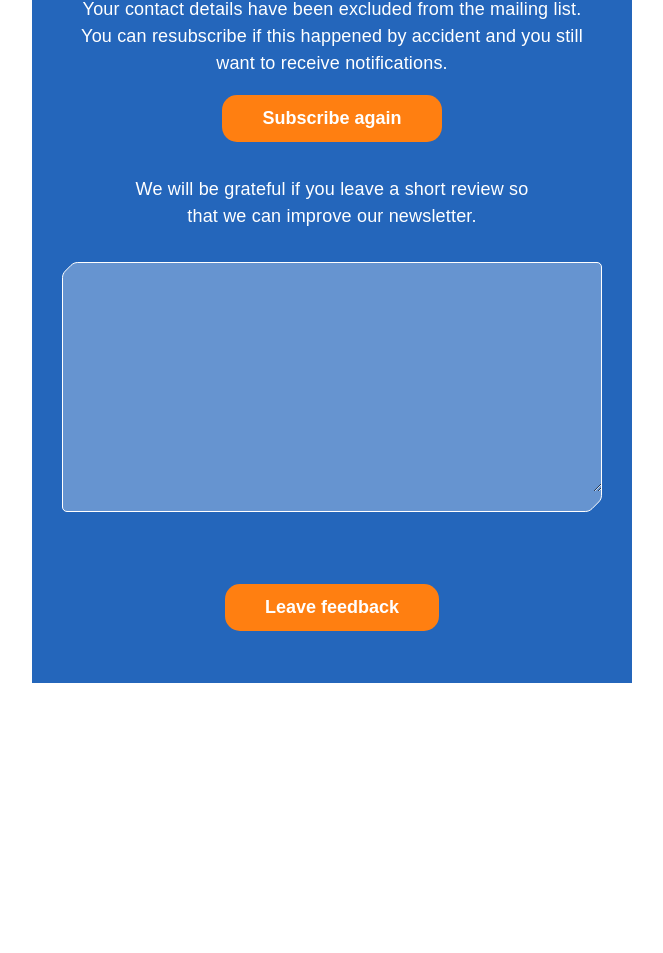
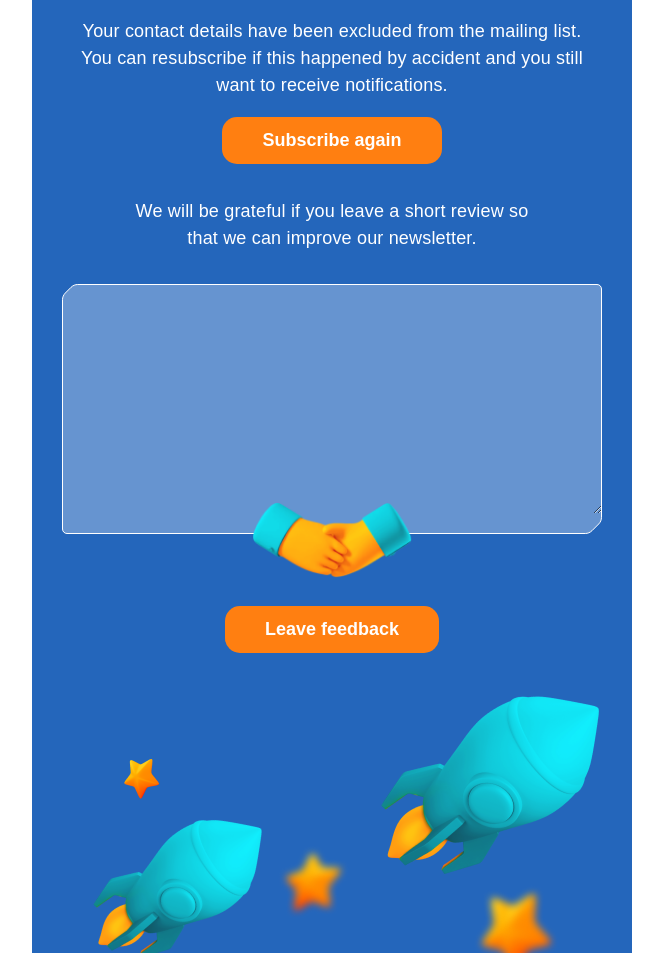
Before and after one commit to artemka81/Pharmbills-unsubscribe, a plain HTML site: page index.html in a window 1280 px wide. Shown: the part 121-1074 px from the top of the page, without its empty margins (308-971 px from the left). Before the commit the page ends 804 px from the top, so only its background shows below. Drawn offline with Linux system fonts and the light colour scheme; the site is published under a folder, as on GitHub Pages, so addresses that start at the root find nothing.

Commit message:
Added img

```diff
--- a/index.html
+++ b/index.html
@@ -12,7 +12,7 @@
 <body>
 	<div class="container">
 		<div class="wrapper">
-			<img src="/img/banner.png" alt="">
+			<img src="img/banner.png" alt="">
 			<section class="unsubscribe">
 				<h1>Unsubscribing</h1>
 				<p>Your contact details have been excluded from the mailing list. You can resubscribe if this happened by
@@ -22,7 +22,7 @@
 			<section class="feedback">
 				<p>We will be grateful if you leave a short review so that we can improve our newsletter.</p>
 				<div class="feedback__wrapper">
-					<img class="hands" src="/img/hands.png" alt="">
+					<img class="hands" src="img/hands.png" alt="">
 					<svg width="540" height="250" viewBox="0 0 540 250" fill="none" xmlns="http://www.w3.org/2000/svg">
 						<path
 							d="M5.00002 249.5C2.51473 249.5 0.50001 247.485 0.500021 245L0.50096 15.7781C0.50097 13.2586 1.50186 10.8422 3.28345 9.06064L9.0616 3.28249C10.8432 1.50089 13.2596 0.5 15.7791 0.5H535.001C537.486 0.5 539.501 2.51472 539.501 5.00001L539.5 233.257C539.5 235.777 538.499 238.193 536.718 239.975L529.975 246.718C528.193 248.499 525.777 249.5 523.257 249.5H5.00002Z"
@@ -32,7 +32,7 @@
 				</div>
 				<a href="#" class="feedback">Leave feedback</a>
 			</section>
-			<img class="hideMobile" src="/img/banner_bottom.png" alt="">
+			<img class="hideMobile" src="img/banner_bottom.png" alt="">
 		</div>
 	</div>
 </body>
```
